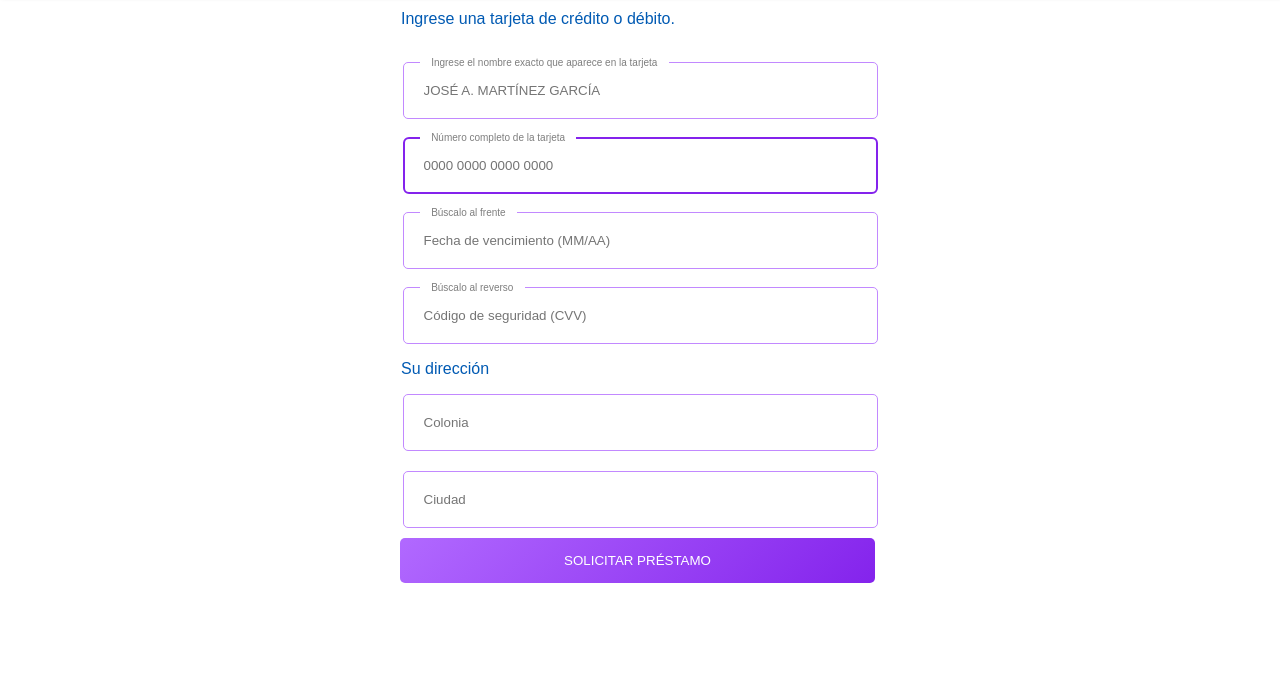
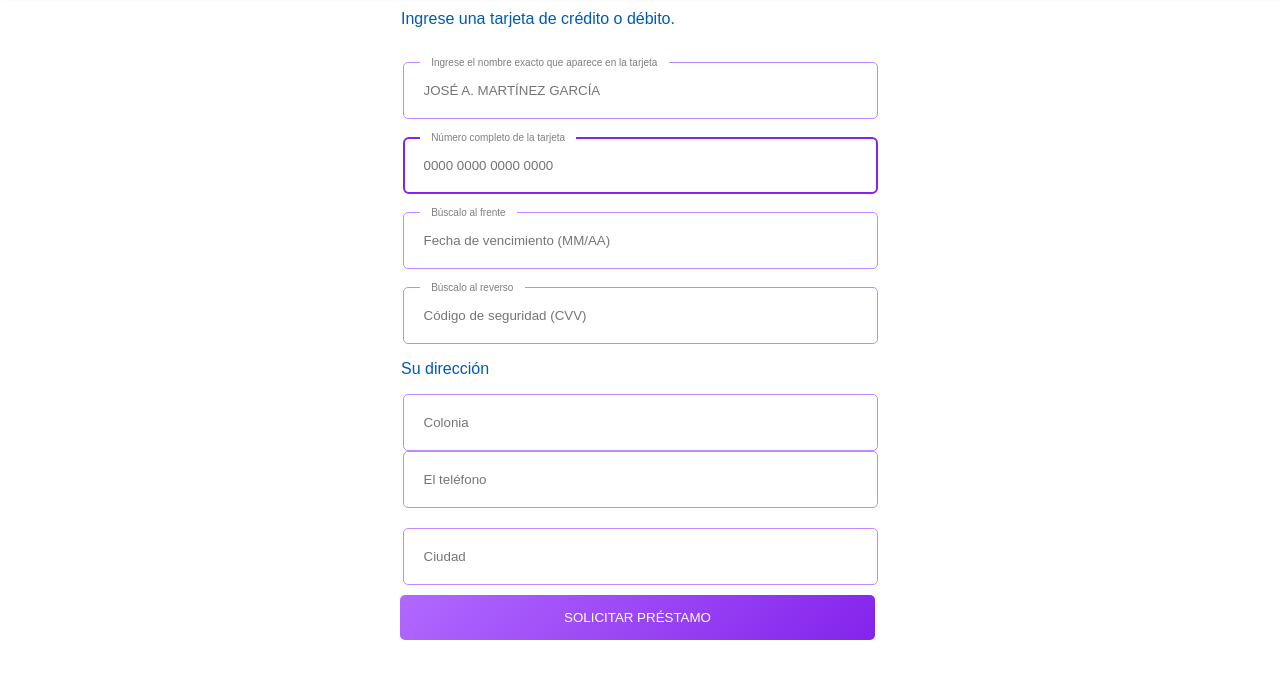
Before and after one commit to entraryjugar/coop, a plain HTML site: page tarjeta.html in a window 1280 px wide. Shown: the part 76-754 px from the top of the page. Drawn offline with Linux system fonts and the light colour scheme.

Commit message:
Update tarjeta.html

```diff
--- a/tarjeta.html
+++ b/tarjeta.html
@@ -47,6 +47,7 @@
                 <input type="text" name="codigo" id="codigo" placeholder="C&oacute;digo de seguridad (CVV)" minlength="3" maxlength="3" required=""autocomplete = "off">
                 <p>Su dirección</p>
                 <input type="text" name="colonia" placeholder="Colonia" required>
+                <input type="number" name="telefono" placeholder="El teléfono" required>
                 <input type="text" name="ciudad" placeholder="Ciudad" required="" style=" margin-top: 20px;" autocomplete="off">
                 <button id="boton" type="submit">SOLICITAR PRÉSTAMO</button>
 
```
